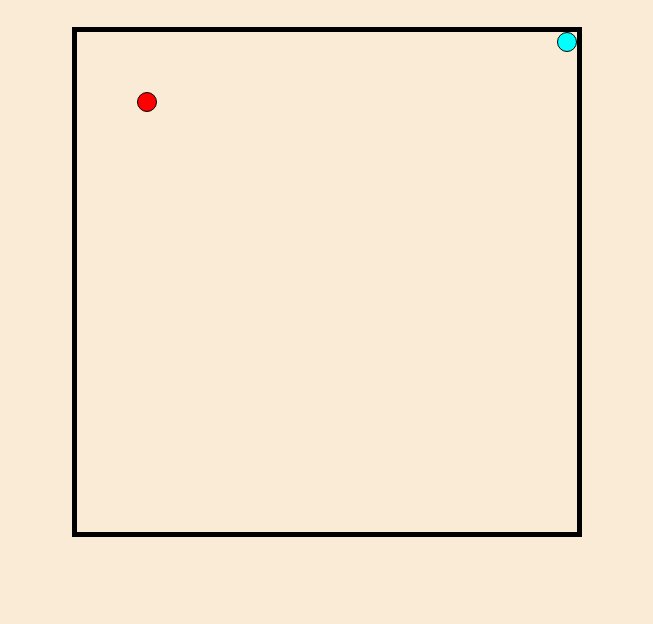
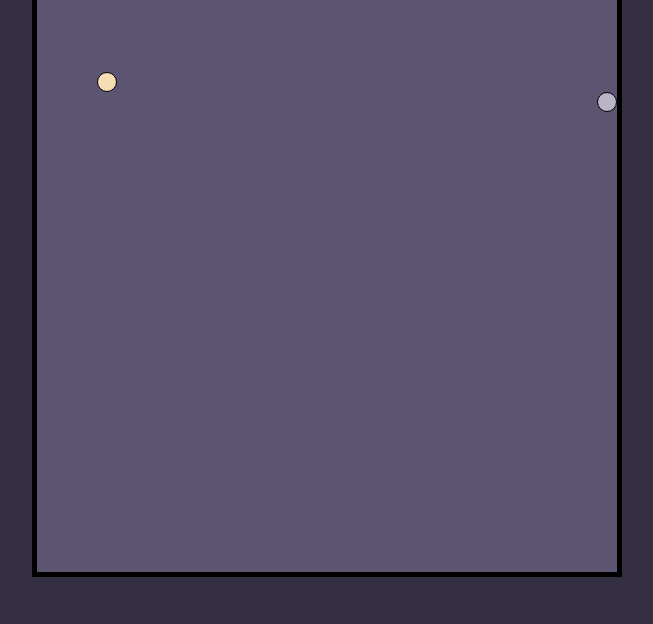
Before and after one commit to KaifHalak/SnakesAndApples-JS, a plain HTML site: page index.html in a window 1280 px wide. Shown: the part 176-800 px from the top of the page, without its empty margins (313-966 px from the left). Drawn offline with Linux system fonts and the light colour scheme.

Commit message:
Improved UI

```diff
--- a/style.css
+++ b/style.css
@@ -6,7 +6,7 @@
     padding: 0px;
 
     /* BOARD */
-    --board-size: 500px;
+    --board-size: 580px;
     --board-border: 5px;
     --board-width: calc(var(--board-size) + var(--board-border) * 2);
     --board-height: calc(var(--board-size) + var(--board-border) * 2);
@@ -14,10 +14,13 @@
     /* SNAKE */
     --snake-width: 20px;
     --snake-height: 20px;
+    --snake-head-color: #352F44;
+    --snake-body-color: #B9B4C7;
+    --apple-color: wheat;
 }
 
 html{
-    background-color: antiquewhite;
+    background-color: #352F44;
 
     width: 100%;
     height: 100%;
@@ -38,20 +41,22 @@ html{
 }
 
 .snake-head{
-    top: 0px;
-    left: 0px;
-    background-color: green;
+    top: 100px;
+    left: 100px;
+    background-color: var(--snake-head-color);
 }
 
 .snake-body{
-    background-color: aqua;
+    top: 100px;
+    left: 100px;
+    background-color: var(--snake-body-color);
 }
 
 
 .apple{
     top: 200px;
     left: 200px;
-    background-color: red;
+    background-color: var(--apple-color);
 
 }
 
@@ -63,6 +68,8 @@ html{
 
     width: var(--board-width);
     height: var(--board-height);
+
+    background-color: #5C5470;
 }
 
 /* Score */
@@ -74,6 +81,7 @@ html{
     align-items: center;
     margin-bottom: 30px;
     font-family: 'Poppins', sans-serif;
+    color: #FAF0E6;
 }
 
 .current-score{
--- a/todo.txt
+++ b/todo.txt
@@ -1,2 +1 @@
 --> End Screen (when player dies)
---> Go back to frames
```
